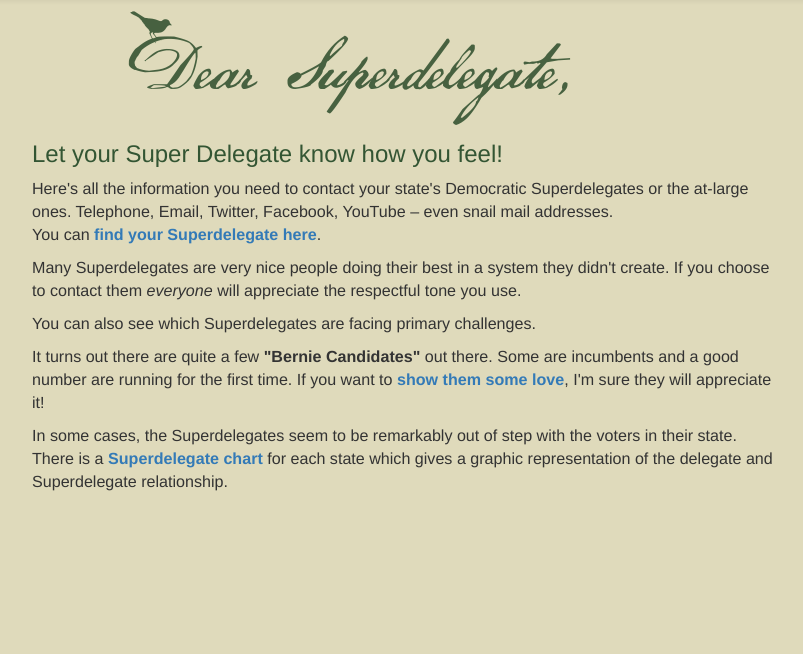
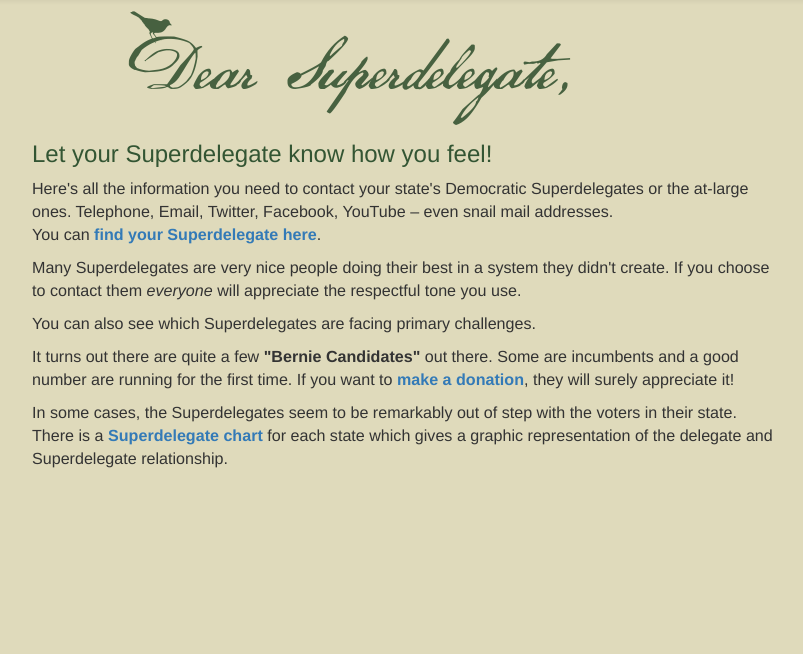
Before and after one commit to LiamK/adrestia, a Django app: template adrestia/templates/adrestia/home.html in a window 1280 px wide. Shown: the part 52-706 px from the top of the page, without its empty margins (233-1036 px from the left). Run offline with Django 3.2, Linux system fonts and the light colour scheme; the template is opened without the code that fills it, so the values that code supplies are empty; parts of the project's set-up code (start-up, migrations or seed data) failed here and were passed over; some libraries are stand-ins or nearby versions.

```diff
--- a/adrestia/templates/adrestia/home.html
+++ b/adrestia/templates/adrestia/home.html
@@ -1,5 +1,5 @@
 {% extends "base.html" %}
-{% block title %}Dear Super Delegates,{% endblock %}
+{% block title %}Dear Superdelegate,{% endblock %}
 {% block og_url %}{{ request.build_absolute_uri  }}{% endblock %}
 {% block og_title %}Dear Superdelegate,{% endblock %}
 {% block og_description %}Contact your Superdelegates, and find out who's running against them!{% endblock %}
@@ -14,7 +14,7 @@
 <div class="row">
     <div class="col-xs-12 col-sm-offset-1 col-sm-10 col-md-offset-2 col-md-8 intro">
         <h3>
-        Let your Super Delegate know how you feel!
+        Let your Superdelegate know how you feel!
         </h3>
 
         <p>Here's all the information you need to contact
@@ -35,8 +35,8 @@
         <p>It turns out there are quite a few <strong>"Bernie
         Candidates"</strong> out there.  Some are incumbents and a good
         number are running for the first time.  If you want to
-        <a href="{% url 'candidate_list' %}">show them some love</a>,
-        I'm sure they will appreciate it!<p>
+        <a href="{% url 'candidate_list' %}">make a donation</a>,
+        they will surely appreciate it!<p>
 
         <p>In some cases, the Superdelegates seem to be remarkably out of
         step with the voters in their state.  There is a
```
Also changed, not shown: adrestia/templates/adrestia/candidate_row.html (+7 -7 lines).
